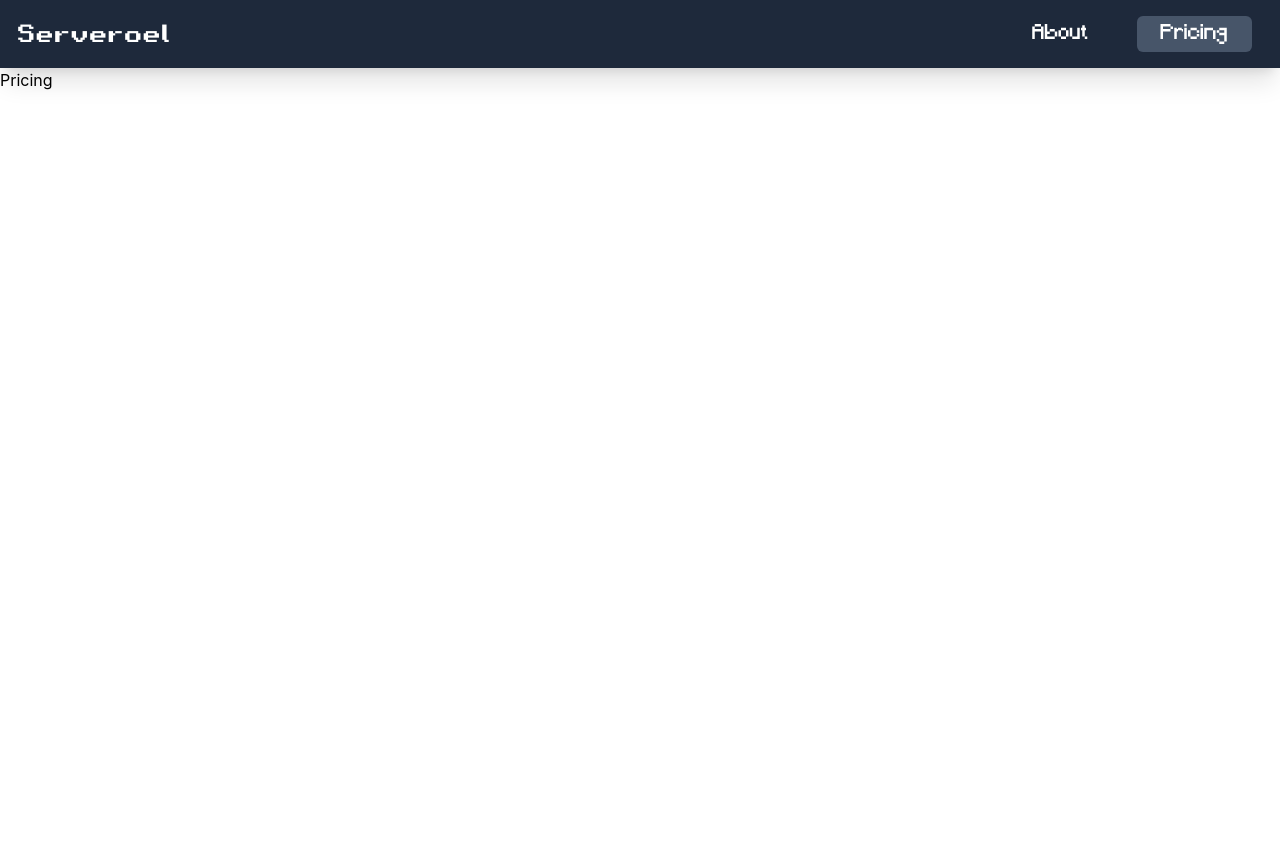
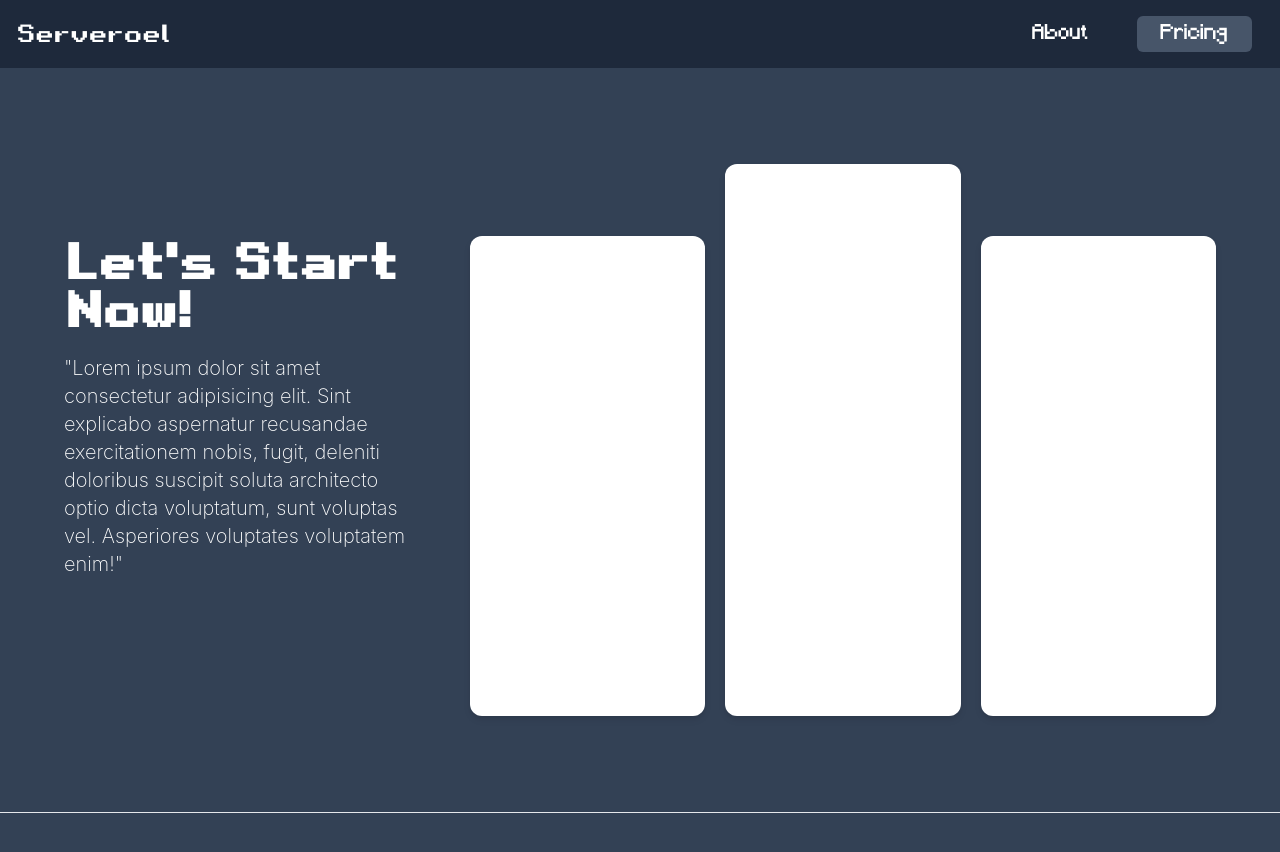
Before and after one commit to jeksilaen/roel-server-ui, a React (Create React App) app: page /pricing in a window 1280 px wide. Shown: the top 852 px of the page. Before the commit the page ends 800 px from the top, so only its background shows below. Built offline with nearby package versions, Linux system fonts and the light colour scheme.

Commit message:
done, kurang responsif aja

```diff
--- a/src/pages/Pricing.js
+++ b/src/pages/Pricing.js
@@ -2,8 +2,38 @@ import React from 'react'
 
 const Pricing = () => {
   return (
-    <div>
-        <h1>Pricing</h1>
+    <div className="bg-slate-700 h-screen">
+      <div className="flex flex-col h-[85%] items-center px-16 py-16 space-y-16 space-x-8 md:flex-row">
+
+        {/* Heading */}
+        <div className="flex flex-col w-1/3 space-y-5 pr-6">
+          <h1 className='text-white text-5xl font-semibold font-retroGaming'>Let's Start Now!</h1>
+          <p className='text-white text-xl font-extralight'>"Lorem ipsum dolor sit amet consectetur adipisicing elit. Sint explicabo aspernatur recusandae exercitationem nobis, fugit, deleniti doloribus suscipit soluta architecto optio dicta voluptatum, sunt voluptas vel. Asperiores voluptates voluptatem enim!"</p>
+        </div>
+
+        {/* Cards */}
+        <div className="flex flex-col w-2/3 h-full space-x-5 md:flex-row md:items-end">
+          {/* Card 1 */}
+          <div className="flex flex-col drop-shadow-md bg-white h-[87%] w-1/3 rounded-xl">
+
+          </div>
+          {/* Card 2 */}
+          <div className="flex flex-col drop-shadow-md bg-white h-full w-1/3 rounded-xl">
+
+          </div>
+          {/* Card 3 */}
+          <div className="flex flex-col drop-shadow-md bg-white h-[87%] w-1/3 rounded-xl">
+
+          </div>
+        </div>
+
+      </div>
+
+      <hr className="my-16" />
+
+      <div className="flex flex-col-reverse md:flex-row">
+
+      </div>
     </div>
   )
 }
```
